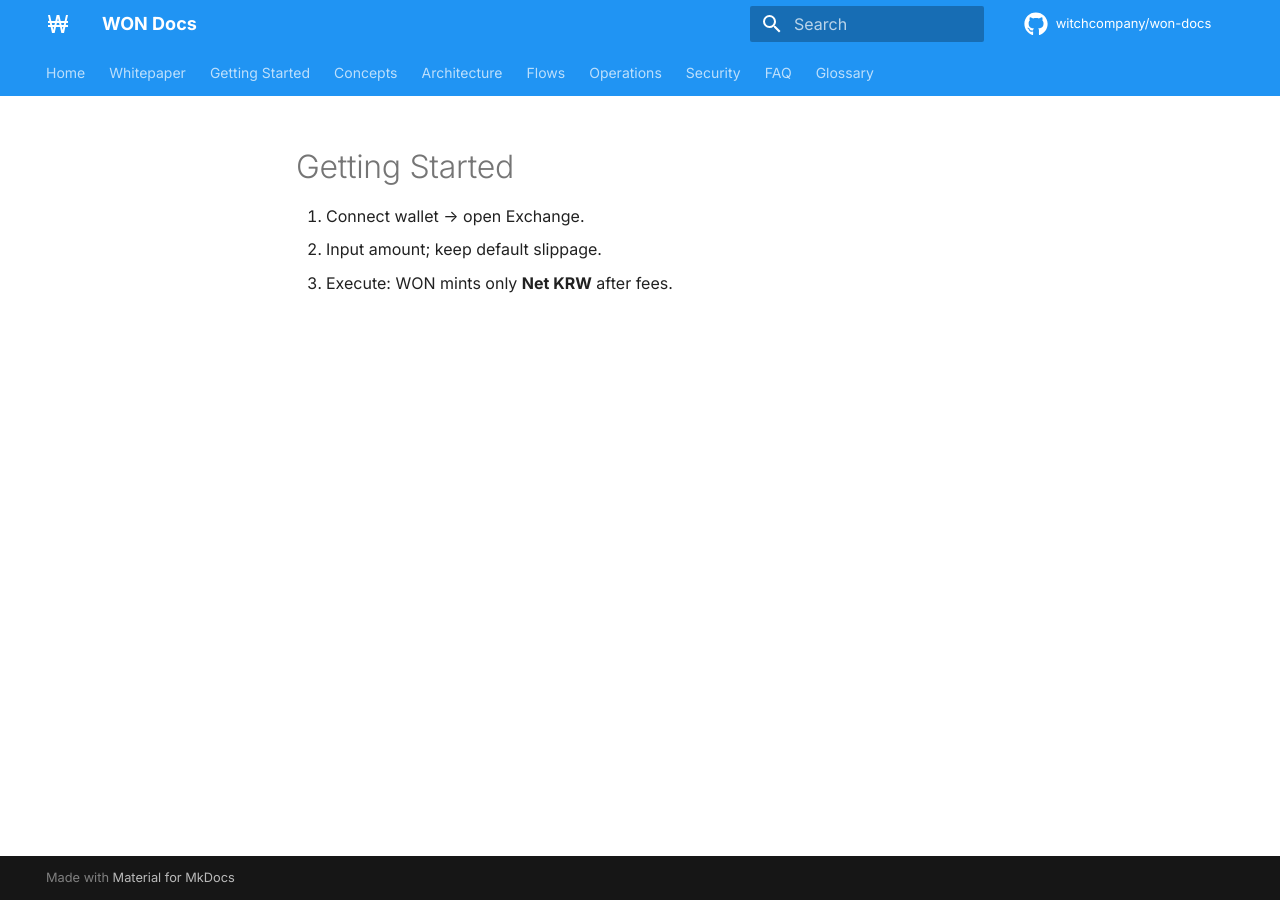
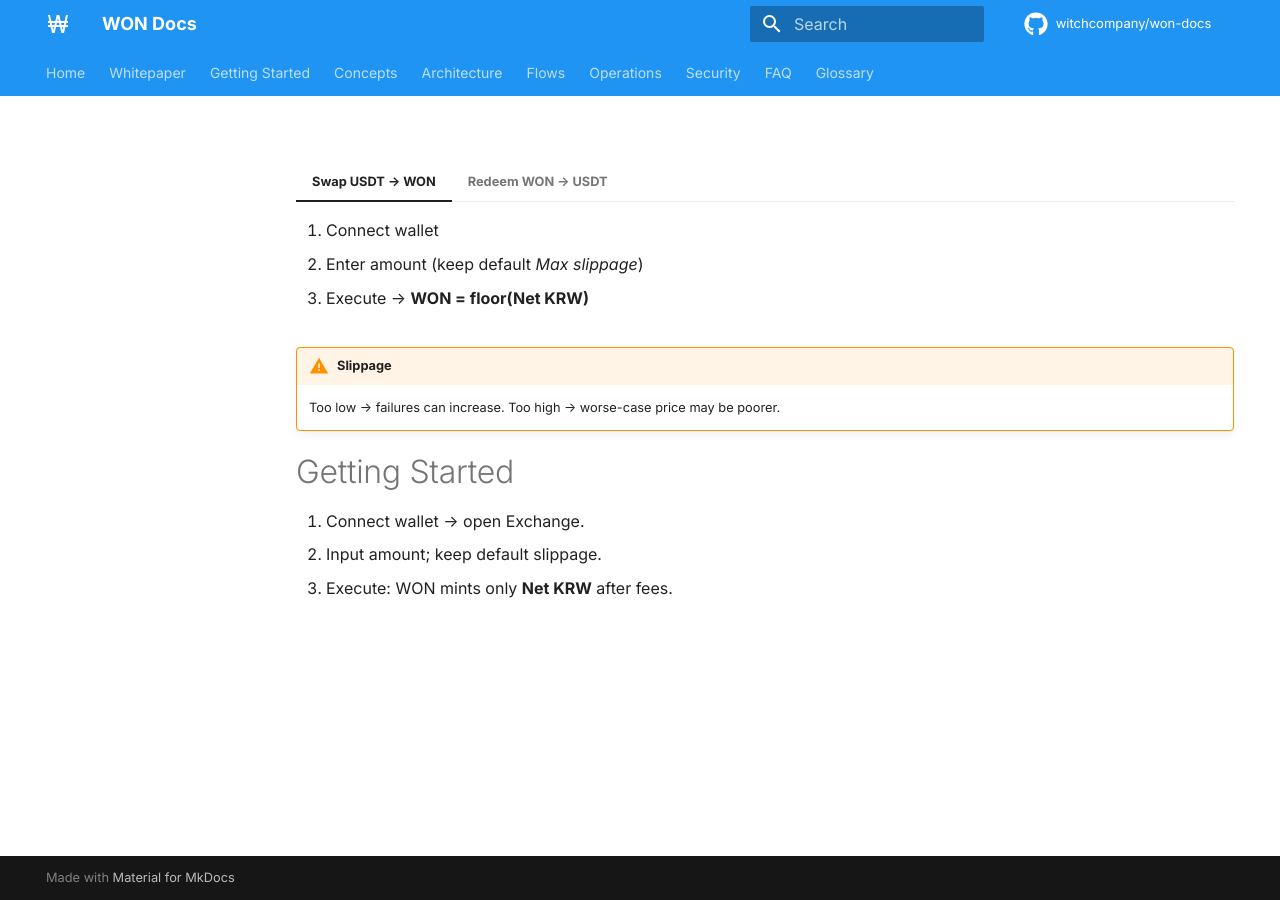
Before and after one commit to witchcompany/won-docs, an MkDocs documentation site: the page built from docs/getting-started.md, in a window 1280 px wide. Built offline with MkDocs 1.6.1 and Material for MkDocs 9.7.7, drawn with Linux system fonts in a browser that asks for light colours; comment, search, counter and statistics services are not loaded.

```diff
--- a/docs/getting-started.md
+++ b/docs/getting-started.md
@@ -1,3 +1,17 @@
+=== "Swap USDT → WON"
+    1. Connect wallet
+    2. Enter amount (keep default *Max slippage*)
+    3. Execute → **WON = floor(Net KRW)**
+
+=== "Redeem WON → USDT"
+    1. Request burn
+    2. Repurchase on exchange
+    3. Settle to your address
+
+!!! warning "Slippage"
+    Too low → failures can increase. Too high → worse-case price may be poorer.
+
+
 # Getting Started
 
 1. Connect wallet → open Exchange.
```
Also changed, not shown: 2 other files.
